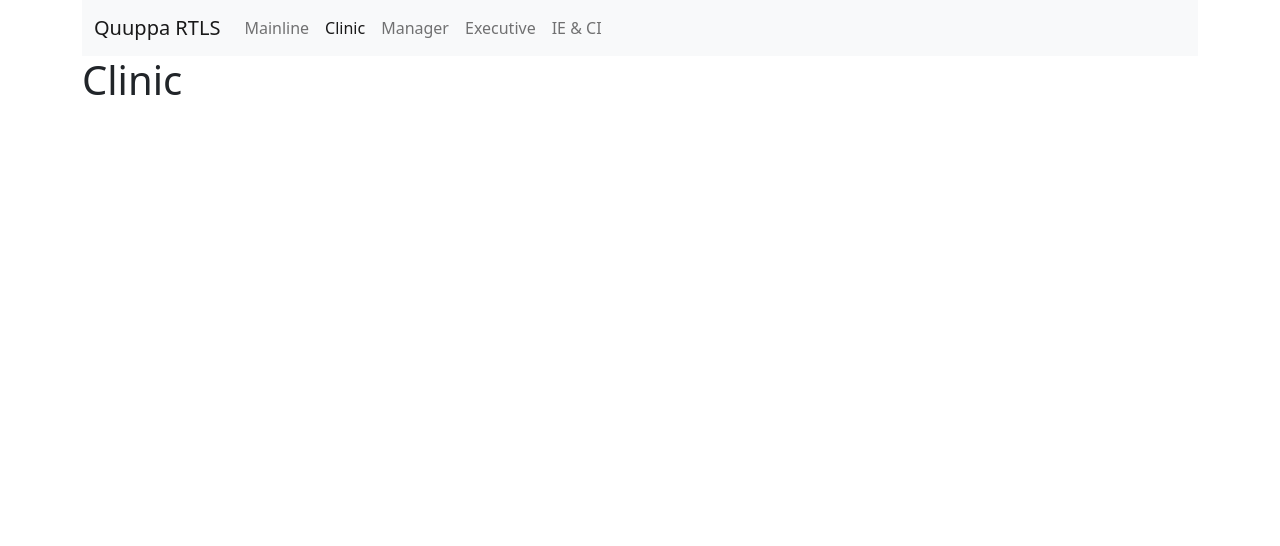
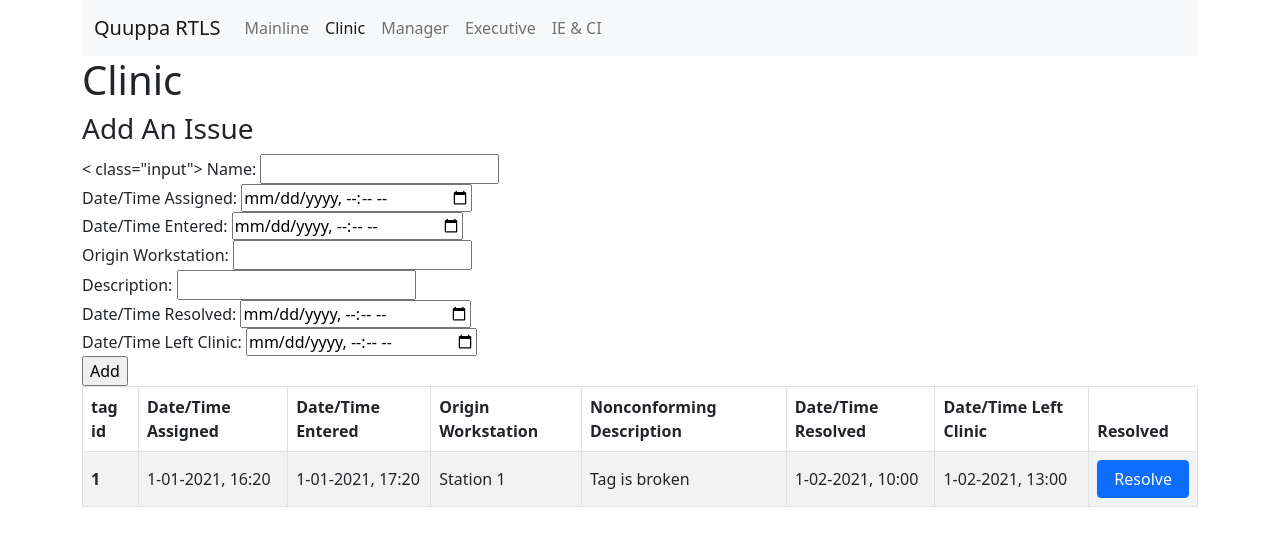
Before and after one commit to Viasat-Location-Tracking/rtls_server, a Django app: page /clinic in a window 1280 px wide. Shown: the top 546 px of the page. Run offline with Django 3.2, Linux system fonts and the light colour scheme.

Commit message:
Add files via upload

```diff
--- a/webapp/templates/webapp/clinic.html
+++ b/webapp/templates/webapp/clinic.html
@@ -3,4 +3,52 @@
 
 {% block content %}
     <h1>Clinic</h1>
+
+<div id="left">
+    <h3 id=add>Add An Issue</h3>
+    < class="input">
+        Name: <input type="text" name="TagID"><br>
+        Date/Time Assigned: <input type="datetime-local" name="Date/Time Assigned"><br>
+        Date/Time Entered: <input type="datetime-local" name="Date/Time Entered"><br>
+        Origin Workstation: <input type="text" name="Origin Workstation"><br>
+        Description: <input type="text" name="Description"><br>
+        Date/Time Resolved: <input type="datetime-local" name="Date/Time Resolved"><br>
+        Date/Time Left Clinic: <input type="datetime-local" name="Date/Time Left Clinic"><br>
+        <input type="button" value="Add" id="submit" />
+    </form>
+</div>
+
+<div class="table-responsive">
+<table class="table table-striped table-bordered align-middle">
+    <thead class="thead-dark">
+    <thead>
+    <tr>
+        <th scope="col">tag id</th>
+        <th scope="col">Date/Time Assigned</th>
+        <th scope="col">Date/Time Entered</th>
+        <th scope="col">Origin Workstation</th>
+        <th scope="col">Nonconforming Description</th>
+        <th scope="col">Date/Time Resolved</th>
+        <th scope="col">Date/Time Left Clinic</th>
+        <th schole="col">Resolved</th>
+    </tr>
+    </thead>
+    <tbody>
+    <tr>
+        <th scope="row">1</th>
+        <td>1-01-2021, 16:20</td>
+        <td>1-01-2021, 17:20</td>
+        <td>Station 1</td>
+        <td>Tag is broken</td>
+        <td>1-02-2021, 10:00</td>
+        <td>1-02-2021, 13:00</td>
+        <td>
+            <button type="button" class="btn btn-primary px-3">
+                Resolve
+            </button>
+        </td>
+    </tr>
+    </tbody>
+</table>
+</div>
 {% endblock content %}
```
